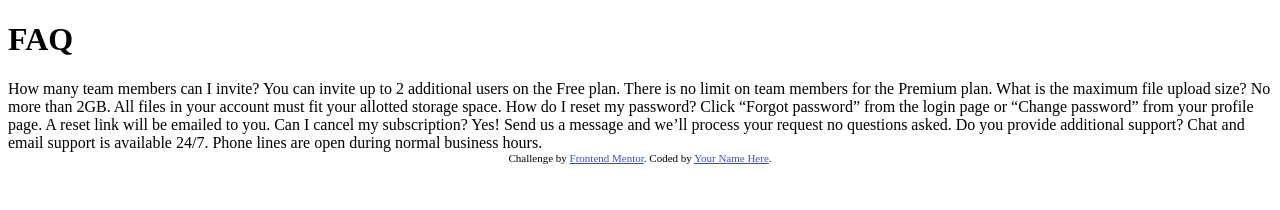
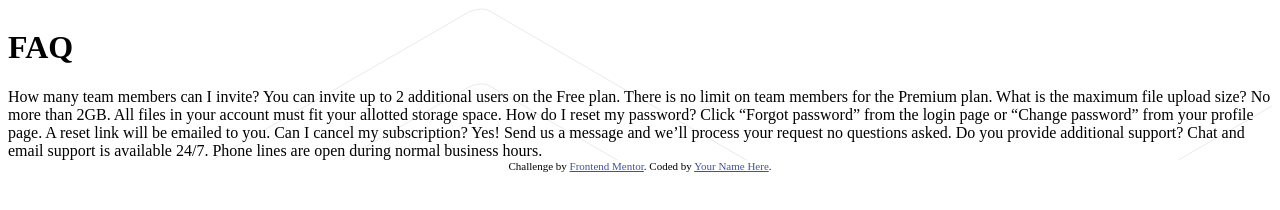
Before and after one commit to Yeyeong99/faq-accordion, a plain HTML site: page faq-accordion-card-main/index.html in a window 1280 px wide. Drawn offline with Linux system fonts and the light colour scheme.

Commit message:
마크업

```diff
--- a/faq-accordion-card-main/index.html
+++ b/faq-accordion-card-main/index.html
@@ -5,7 +5,7 @@
   <meta name="viewport" content="width=device-width, initial-scale=1.0"> <!-- displays site properly based on user's device -->
 
   <link rel="icon" type="image/png" sizes="32x32" href="./images/favicon-32x32.png">
-
+  <link rel="stylesheet" href="./style.css">
   <title>Frontend Mentor | FAQ Accordion Card</title>
 
   <!-- Feel free to remove these styles or customise in your own stylesheet 👍 -->
@@ -15,6 +15,11 @@
   </style>
 </head>
 <body>
+  <div class="white-box">
+    <div class="image">
+
+    </div>
+    <div class="faq">
       <h1 class="">
         FAQ
       </h1>
@@ -35,6 +40,9 @@
       Do you provide additional support?
       Chat and email support is available 24/7. Phone lines are open during normal business hours.
 
+    </div>
+  </div>
+
   <div class="attribution">
     Challenge by <a href="https://www.frontendmentor.io?ref=challenge" target="_blank">Frontend Mentor</a>.
     Coded by <a href="#">Your Name Here</a>.
--- /dev/null
+++ b/faq-accordion-card-main/style.css
@@ -0,0 +1,16 @@
+*,
+::before,
+::after {
+  box-sizing: border-box;
+}
+
+.white-box {
+  background-image: url(./images/bg-pattern-desktop.svg);
+  display: flex;
+  justify-content: space-between;
+}
+
+.image {
+  background-image: url(./images/illustration-woman-online-desktop.svg);
+  height: 100%;
+}
```
Also changed, not shown: faq-accordion-card-main/style/index.js (added). Lines whose indentation alone changed are shown as unchanged.
